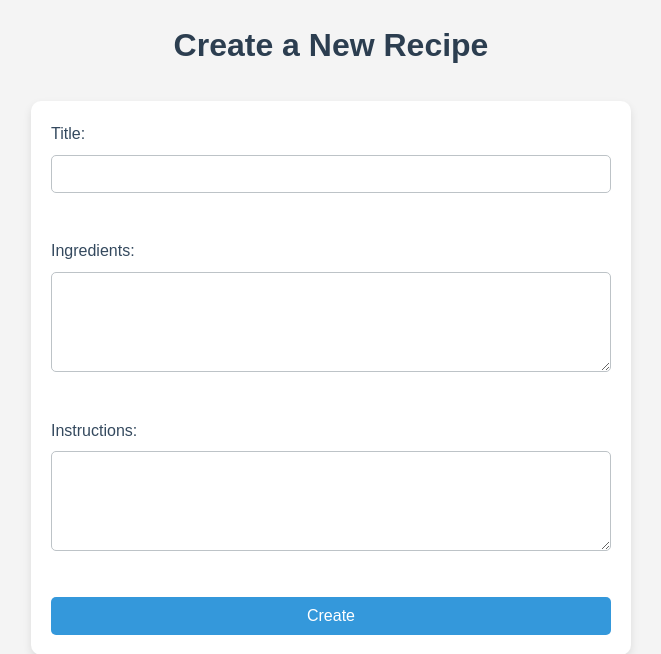
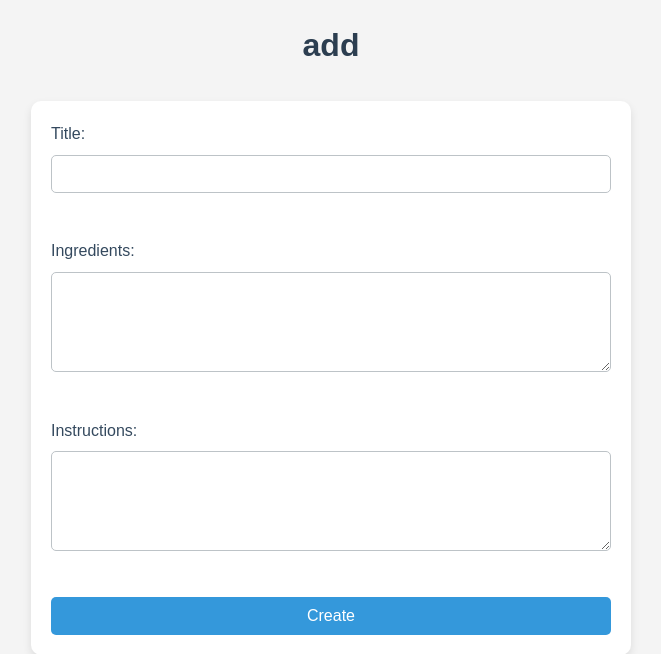
Before and after one commit to apoorv2510/finaldevops, a Flask app: page /create in a window 1280 px wide. Shown: the top 654 px of the page, without its empty margins (309-970 px from the left). Run offline with Flask 2, Linux system fonts and the light colour scheme; a user stored in the database is signed in.

Commit message:
Update create.html

```diff
--- a/templates/create.html
+++ b/templates/create.html
@@ -87,7 +87,7 @@
     </style>
 </head>
 <body>
-    <h1>Create a New Recipe</h1>
+    <h1>add</h1>
     <div class="form-container">
         <form method="post">
             <label for="title">Title:</label>
```
